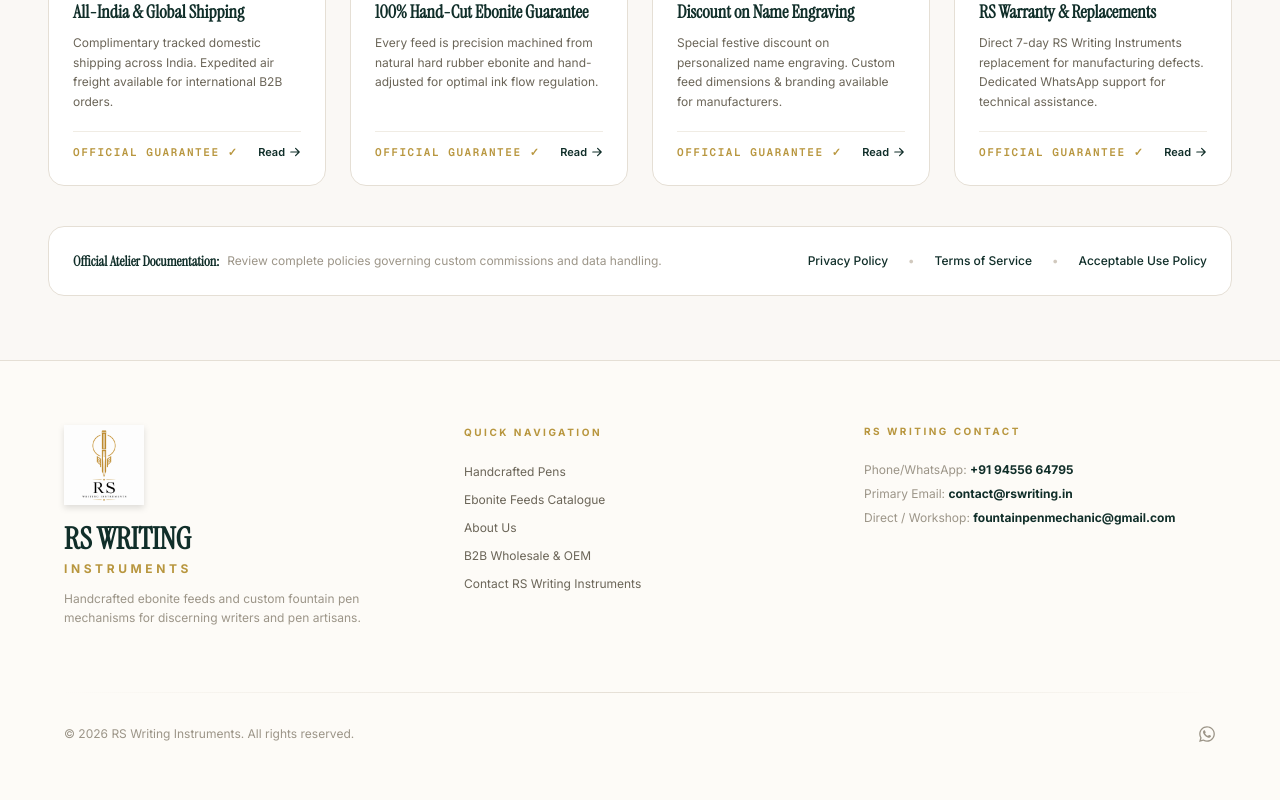
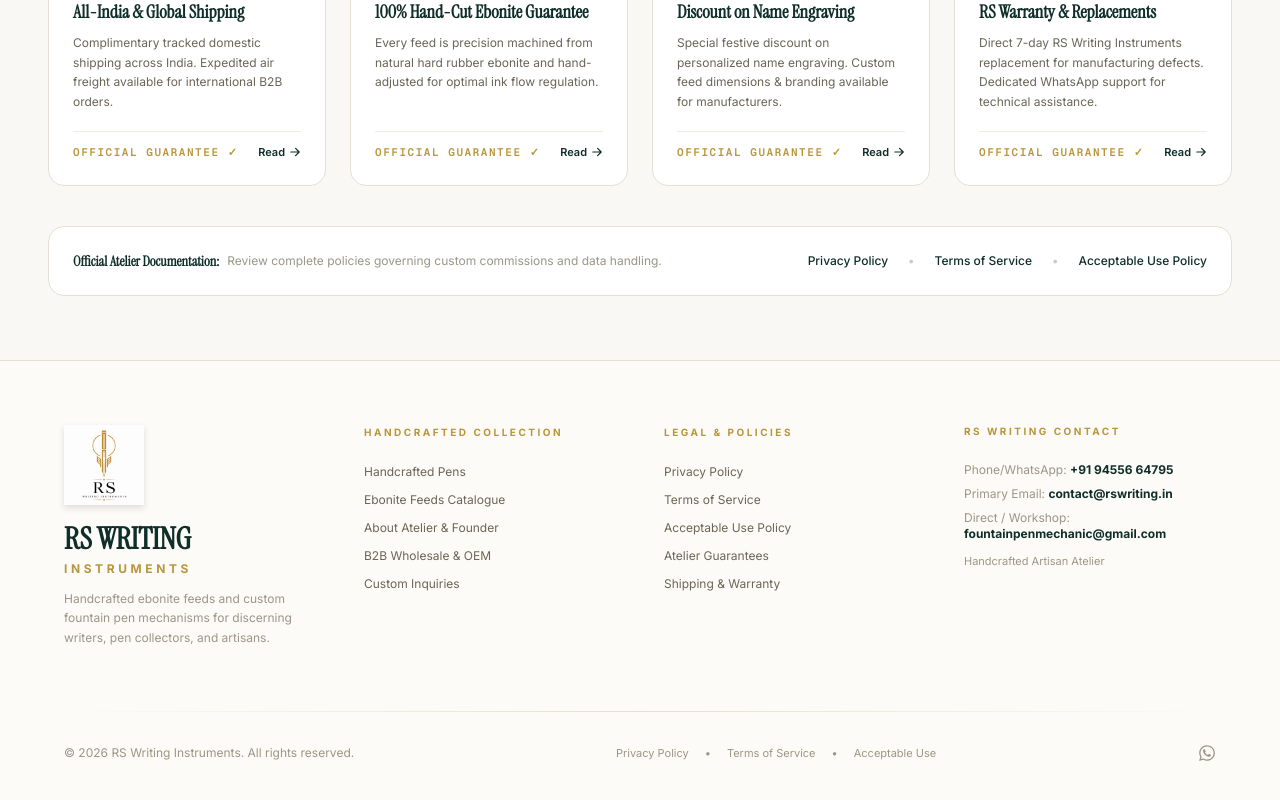
Before and after one commit to scout111op/RS-Writing-Instruments, a Next.js app: page / in a window 1280 px wide. Shown: the part 6674-7474 px from the top of the page. Built offline with nearby package versions, Linux system fonts and the light colour scheme.

Commit message:
feat: update home page footer with 4-column layout and legal policy links

```diff
--- a/src/app/page.tsx
+++ b/src/app/page.tsx
@@ -2,7 +2,7 @@
 
 import { useState, useEffect, useRef } from 'react';
 import { FaWhatsapp, FaCheckCircle, FaFeatherAlt } from 'react-icons/fa';
-import { HiOutlineMenuAlt3, HiX } from 'react-icons/hi';
+import { HiOutlineMenuAlt3, HiX, HiArrowDown } from 'react-icons/hi';
 import Image from 'next/image';
 import Link from 'next/link';
 
@@ -389,7 +389,7 @@
       </section>
 
       {/* ═══════════════════════════════════════════
-          JANMASHTAMI MAHOTSAV SPECIAL FESTIVE GREETING
+          JANMASHTAMI MAHOTSAV SPECIAL OFFER (Valid Till 5th September)
           ═══════════════════════════════════════════ */}
       <JanmashtamiSaleBanner />
 
@@ -468,7 +468,7 @@
       <footer id="contact" className="relative py-12 md:py-16 px-6 md:px-12 border-t border-[#E5DFD5]" style={{ background: '#FDFBF7' }}>
         <div className="max-w-6xl mx-auto">
 
-          <div className="grid grid-cols-1 md:grid-cols-3 gap-12 mb-16">
+          <div className="grid grid-cols-1 sm:grid-cols-2 lg:grid-cols-4 gap-8 md:gap-12 mb-16">
 
             {/* Brand */}
             <div className="flex flex-col items-center md:items-start text-center md:text-left">
@@ -484,19 +484,31 @@
                 <p className="text-[10px] md:text-xs uppercase tracking-[0.3em] mb-3 font-bold text-[#B8963E] transition-colors group-hover:text-[#102E29]">Instruments</p>
               </Link>
               <p className="text-xs leading-relaxed text-[#9C9588]">
-                Handcrafted ebonite feeds and custom fountain pen mechanisms for discerning writers and pen artisans.
+                Handcrafted ebonite feeds and custom fountain pen mechanisms for discerning writers, pen collectors, and artisans.
               </p>
             </div>
 
             {/* Quick Links */}
             <div className="flex flex-col items-center md:items-start text-center md:text-left">
-              <h4 className="text-[10px] uppercase tracking-[0.25em] font-bold mb-6 text-[#B8963E]">Quick Navigation</h4>
+              <h4 className="text-[10px] uppercase tracking-[0.25em] font-bold mb-6 text-[#B8963E]">Handcrafted Collection</h4>
               <div className="flex flex-col gap-3 text-xs text-[#6B6558]">
                 <Link href="/pens" className="hover:text-[#B8963E] transition-colors">Handcrafted Pens</Link>
                 <Link href="/feeds" className="hover:text-[#B8963E] transition-colors">Ebonite Feeds Catalogue</Link>
-                <Link href="/about" className="hover:text-[#B8963E] transition-colors">About Us</Link>
+                <Link href="/about" className="hover:text-[#B8963E] transition-colors">About Atelier & Founder</Link>
                 <Link href="/wholesale" className="hover:text-[#B8963E] transition-colors">B2B Wholesale & OEM</Link>
-                <a href="#contact" className="hover:text-[#B8963E] transition-colors">Contact RS Writing Instruments</a>
+                <a href="#contact" className="hover:text-[#B8963E] transition-colors">Custom Inquiries</a>
+              </div>
+            </div>
+
+            {/* Legal & Policies */}
+            <div className="flex flex-col items-center md:items-start text-center md:text-left">
+              <h4 className="text-[10px] uppercase tracking-[0.25em] font-bold mb-6 text-[#B8963E]">Legal & Policies</h4>
+              <div className="flex flex-col gap-3 text-xs text-[#6B6558]">
+                <Link href="/privacy" className="hover:text-[#B8963E] transition-colors">Privacy Policy</Link>
+                <Link href="/terms" className="hover:text-[#B8963E] transition-colors">Terms of Service</Link>
+                <Link href="/acceptable-use" className="hover:text-[#B8963E] transition-colors">Acceptable Use Policy</Link>
+                <Link href="/#policies-section" className="hover:text-[#B8963E] transition-colors">Atelier Guarantees</Link>
+                <Link href="/terms#shipping" className="hover:text-[#B8963E] transition-colors">Shipping & Warranty</Link>
               </div>
             </div>
 
@@ -506,6 +518,7 @@
               <p className="pt-2"><span className="text-[#9C9588]">Phone/WhatsApp:</span> <a href="tel:+919455664795" className="font-bold text-[#102E29] hover:underline">+91 94556 64795</a></p>
               <p><span className="text-[#9C9588]">Primary Email:</span> <a href="mailto:contact@rswriting.in" className="font-bold text-[#102E29] hover:underline">contact@rswriting.in</a></p>
               <p><span className="text-[#9C9588]">Direct / Workshop:</span> <a href="mailto:fountainpenmechanic@gmail.com" className="font-bold text-[#102E29] hover:underline">fountainpenmechanic@gmail.com</a></p>
+              <p className="text-[11px] text-[#9C9588] pt-1">Handcrafted Artisan Atelier</p>
             </div>
 
           </div>
@@ -514,6 +527,13 @@
 
           <div className="flex flex-col md:flex-row justify-between items-center gap-4 text-xs text-[#9C9588]">
             <span suppressHydrationWarning>© {new Date().getFullYear()} RS Writing Instruments. All rights reserved.</span>
+            <div className="flex items-center gap-4 text-[11px]">
+              <Link href="/privacy" className="hover:text-[#102E29] transition-colors">Privacy Policy</Link>
+              <span>•</span>
+              <Link href="/terms" className="hover:text-[#102E29] transition-colors">Terms of Service</Link>
+              <span>•</span>
+              <Link href="/acceptable-use" className="hover:text-[#102E29] transition-colors">Acceptable Use</Link>
+            </div>
             <div className="flex gap-5">
               <a href={generalWhatsappUrl} target="_blank" rel="noopener noreferrer" className="hover:text-[#25D366] transition-colors" aria-label="WhatsApp"><FaWhatsapp size={18} /></a>
             </div>
```
